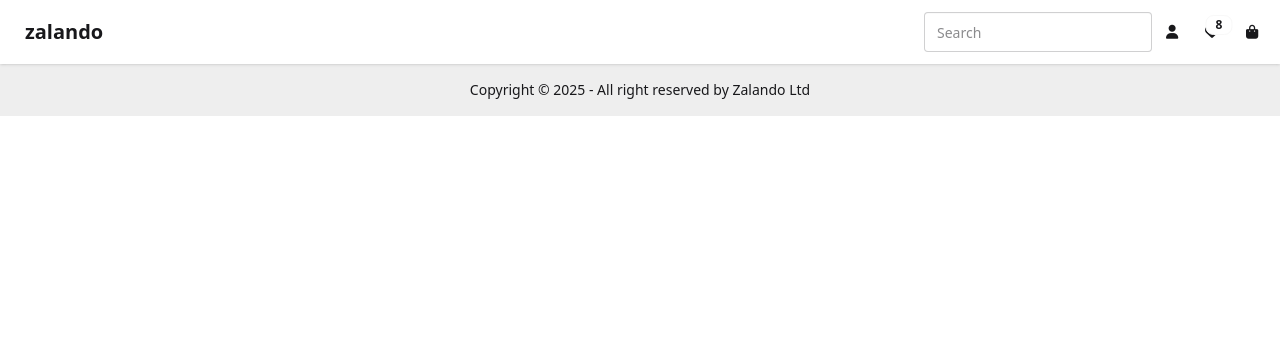
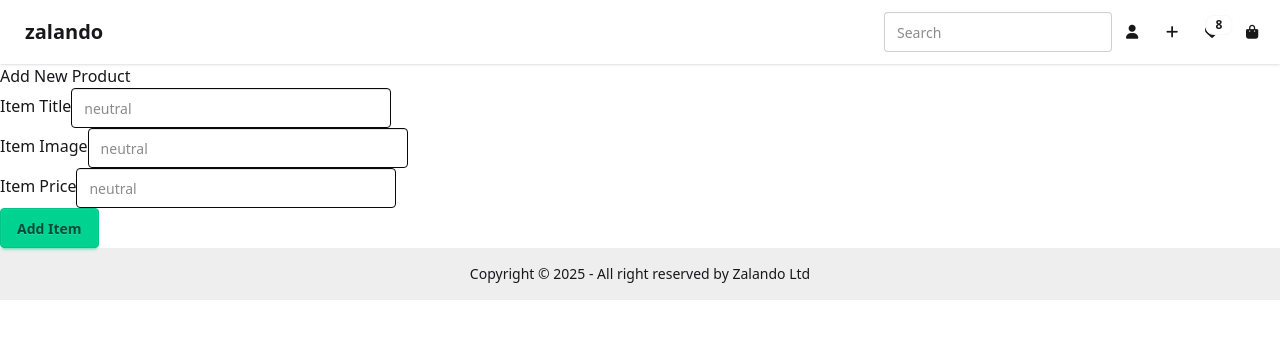
Before and after one commit to Shams-Saniat/shopping-cart, a React (Vite) app: page /new-item in a window 1280 px wide. Shown: the top 338 px of the page. Built offline with nearby package versions, Linux system fonts and the light colour scheme.

Commit message:
Added firebase for backend

```diff
--- a/src/App.jsx
+++ b/src/App.jsx
@@ -1,5 +1,6 @@
 import { Route, Routes } from "react-router";
 import Layout from "./components/layout/Layout";
+import NewItem from "./pages/NewItem";
 import Home from "./pages/Home";
 
 function App() {
@@ -7,6 +8,7 @@ function App() {
     <Layout>
       <Routes>
         <Route path="/" element={<Home />} />
+        <Route path="/new-item" element={<NewItem />} />
       </Routes>
     </Layout>
   );
--- a/src/components/layout/MyNavigation.jsx
+++ b/src/components/layout/MyNavigation.jsx
@@ -22,6 +22,22 @@ function MainNavigation() {
             >
               <div className="indicator">
                 <i class="fa-solid fa-user"></i>
+              </div>
+            </div>
+            <div
+              tabIndex={0}
+              className="card card-compact dropdown-content bg-base-100 z-1 mt-3 w-52 shadow"
+            ></div>
+          </div>
+          {/* Add Icon */}
+          <div className="dropdown dropdown-end">
+            <div
+              tabIndex={0}
+              role="button"
+              className="btn btn-ghost btn-circle"
+            >
+              <div className="indicator">
+                <i class="fa-solid fa-plus"></i>
               </div>
             </div>
             <div
--- a/src/components/shop/NewItemForm.jsx
+++ b/src/components/shop/NewItemForm.jsx
@@ -1,7 +1,7 @@
 import { useRef } from "react";
 
 
-function NewItemForm() {
+function NewItemForm(props) {
     const titleInputRef = useRef();
     const ImageInputRef = useRef();
     const PriceInputRef = useRef();
@@ -18,6 +18,8 @@ function NewItemForm() {
             image: enteredImage,
             price: enteredPrice,
         };
+
+        props.onAddItem(productData)
     }
 
     return <form onSubmit={submitHandler}>
--- a/src/pages/Home.jsx
+++ b/src/pages/Home.jsx
@@ -6,7 +6,7 @@ function Home(){
     return (
         <div>
             <Hero />
-            <ProductList products={DUMMY_DATA} />
+            {/* <ProductList products={DUMMY_DATA} /> */}
             {/* <ProductItem /> */}
         </div>
     )
--- a/src/pages/NewItem.jsx
+++ b/src/pages/NewItem.jsx
@@ -1,9 +1,26 @@
+import { useNavigate } from "react-router-dom";
 import NewItemForm from "../components/shop/NewItemForm";
 
 function NewItem(){
+    const navigate = useNavigate();
+
+    function addItemHandler(productData) {
+        fetch('https://react-shopping-cart-20027-default-rtdb.firebaseio.com/products.json',
+            {
+                method: 'POST',
+                body: JSON.stringify(productData),
+                headers: {
+                    'Content-type': 'application/json'
+                }
+            }
+        ).then(() =>{
+            navigate('/');
+        });
+    }
+
     return <section>
         <h1>Add New Product</h1>
-        <NewItemForm />
+        <NewItemForm onAddItem={addItemHandler} />
     </section>
 }
 
```
